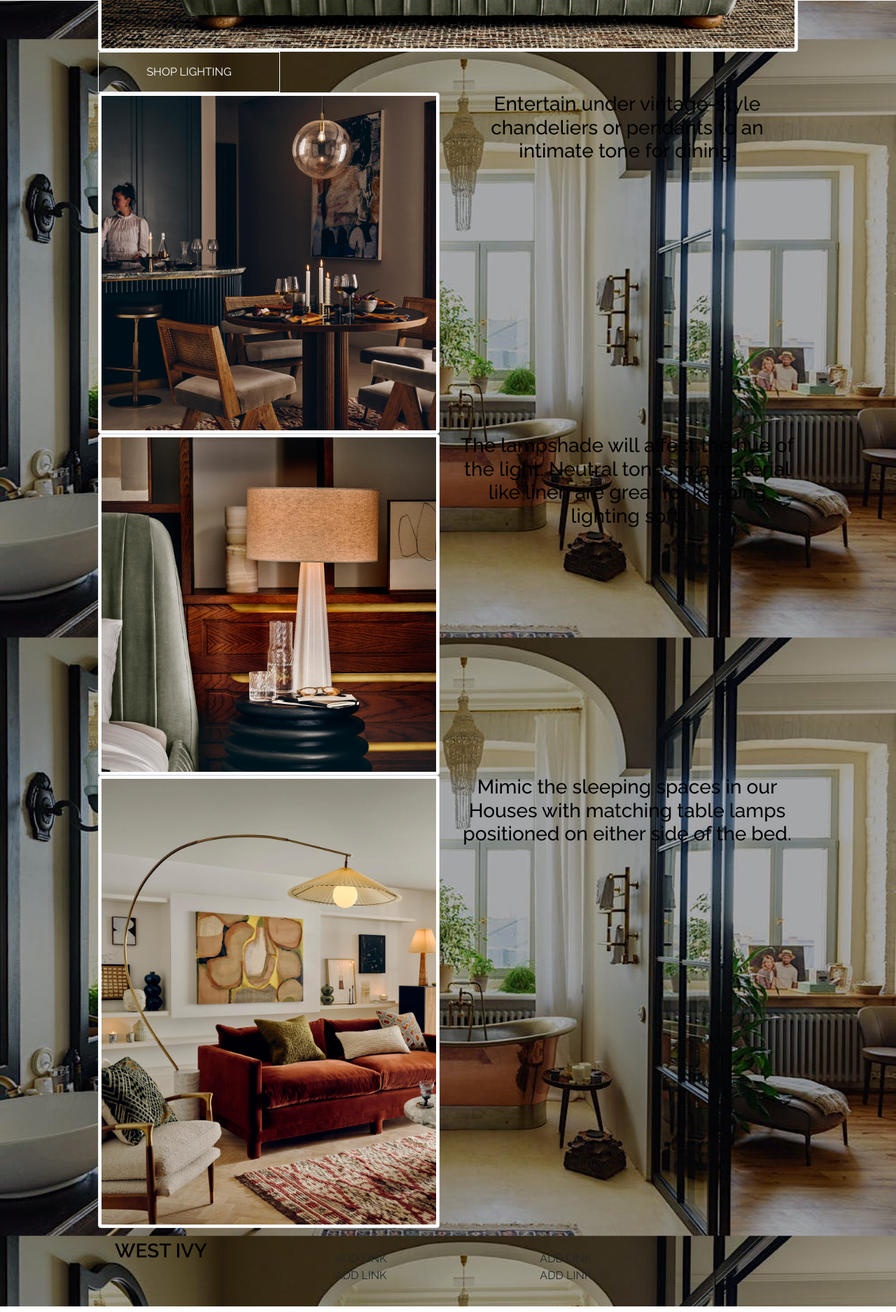
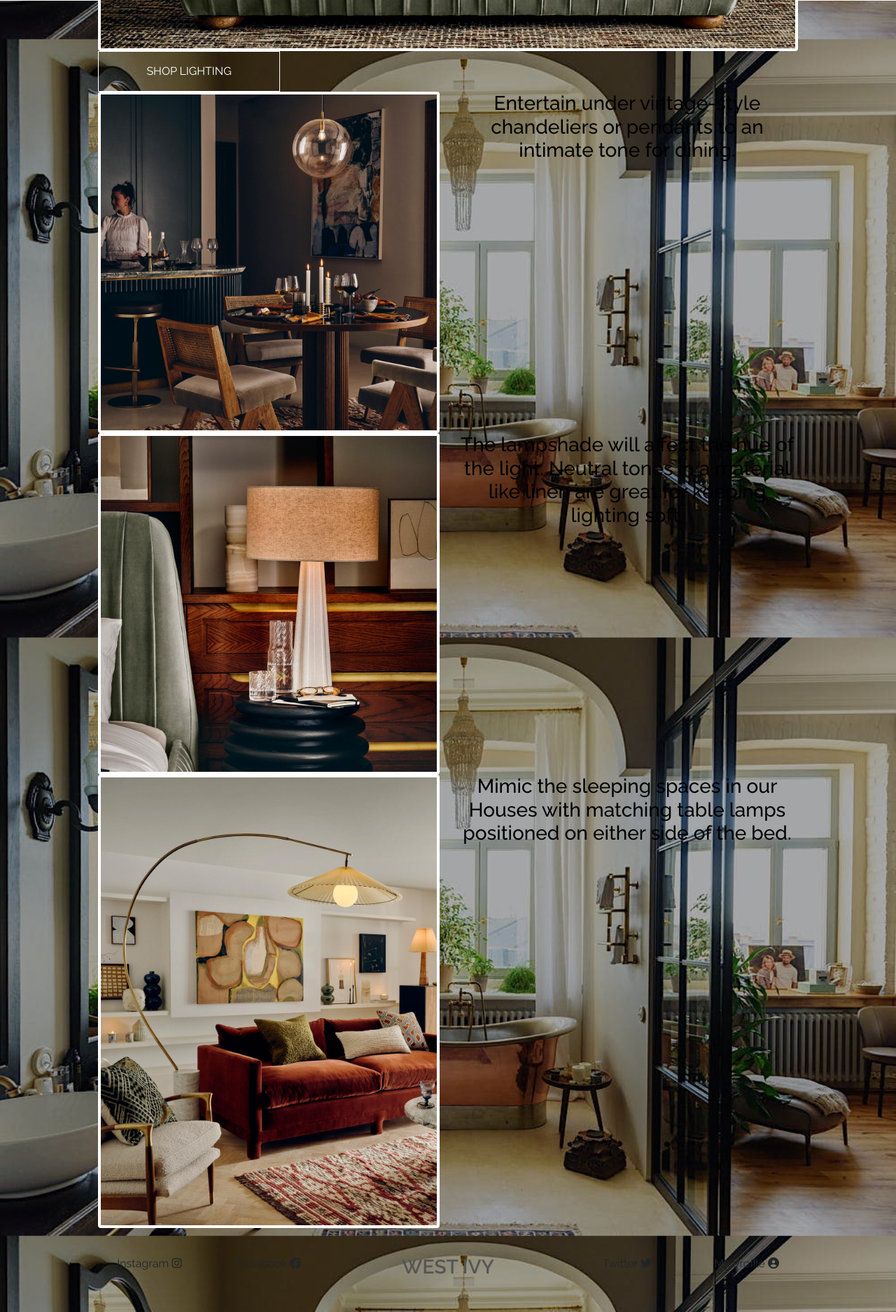
Before and after one commit to carolinecole25/MS4_CC_west_ivy, a Django app: page /lighting_inspiration/ in a window 1280 px wide. Shown: the part 799-2674 px from the top of the page at 70% size. Run offline with Django 3.2, Linux system fonts and the light colour scheme; some libraries are stand-ins or nearby versions.

Commit message:
footer styled and functioning

```diff
--- a/home/templates/home/index.html
+++ b/home/templates/home/index.html
@@ -13,9 +13,9 @@
     <div class="container h-100">
         <div class="row h-100">
             <div class="col-7 col-md-6 my-auto">
-                <h1 class="display-4  text-white">
+                <h4 class="display-4  text-white text-uppercase">
                     Cosy interiors
-                </h1>
+                </h4>
                 <div class="my-5">
                     <h4>
                         <a href="{% url 'products' %}" class="shop-now-button btn rounded-0 text-uppercase py-3">Shop Now</a>
--- a/home/templates/home/lighting_inspiration.html
+++ b/home/templates/home/lighting_inspiration.html
@@ -20,23 +20,23 @@
         </div>
         <div class="row">
             <div class="col-sm-12">
-                <img src="{{ MEDIA_URL }}inspolight.jpeg" alt="Lighting" class="img-thumbnail">
+                <img src="{{ MEDIA_URL }}inspolight.jpeg" alt="Lighting" class="img-thumbnail border-0">
                 <a href="{% url 'products' %}?category=lighting" class="home-button btn rounded-0 text-uppercase py-3">Shop Lighting</a>
             </div>
             <div class="col-sm-12 col-md-6">
-                <img src="{{ MEDIA_URL }}inspolight1.jpeg" alt="Lighting" class="img-thumbnail">
+                <img src="{{ MEDIA_URL }}inspolight1.jpeg" alt="Lighting" class="img-thumbnail border-0">
             </div>
             <div class="col-sm-12 col-md-6 text-black">
                 <h3 class="text-center">Entertain under vintage-style chandeliers or pendants to an intimate tone for dining.</h4>
             </div>
             <div class="col-sm-12 col-md-6">
-                <img src="{{ MEDIA_URL }}inspolight2.jpeg" alt="Lighting" class="img-thumbnail">
+                <img src="{{ MEDIA_URL }}inspolight2.jpeg" alt="Lighting" class="img-thumbnail border-0">
             </div>
             <div class="col-sm-12 col-md-6 text-black">
                 <h3 class="text-center">The lampshade will affect the hue of the light. Neutral tones in a material like linen are great for keeping lighting soft.</h4>
             </div>
             <div class="col-sm-12 col-md-6">
-                <img src="{{ MEDIA_URL }}inspolight3.jpeg" alt="Lighting" class="img-thumbnail">
+                <img src="{{ MEDIA_URL }}inspolight3.jpeg" alt="Lighting" class="img-thumbnail border-0">
             </div>
             <div class="col-sm-12 col-md-6 text-black">
                 <h3 class="text-center">Mimic the sleeping spaces in our Houses with matching table lamps positioned on either side of the bed.</h4>
--- a/static/css/base.css
+++ b/static/css/base.css
@@ -303,3 +303,12 @@ input[name='q']::placeholder {
         height: calc(100vh - 116px);
     }
 }
+
+/* footer */
+
+footer {
+    width: 100%;
+    height: 15vh;
+    align-items: center;
+    display: flex;
+}
--- a/templates/includes/footer.html
+++ b/templates/includes/footer.html
@@ -1,27 +1,28 @@
 <footer>
     <div class="container">
-        <div class="row p-3 d-flex flex-sm-column flex-md-column flex-lg-row w-100 text-black" id="footer-content">
-            <div class="col-lg-4 col-sm-12">
-                <h1 class="text-uppercase fs-3 fw-bolder mx-2">West Ivy</h1>
-                <a href="https://www.instagram.com" target="_blank" class="text-dark text-decoration-none mx-2">
-                    <i class="la-2x lab la-instagram"></i>
-                </a>
-                <a href="https://www.facebook.com" target="_blank" class="text-dark text-decoration-none mx-2">
-                    <i class="la-2x lab la-facebook-square"></i>
-                </a>
-                <a href="https://www.twitter.com/" target="_blank" class="text-dark text-decoration-none mx-2">
-                    <i class="la-2x lab la-twitter-square"></i>
+        <div class="row text-center">
+            <div class="col-xs-6 col-md-2">
+                <a href="https://www.instagram.com" target="_blank" class="text-dark text-decoration-none mx-2">Instagram
+                    <i class="fab fa-instagram"></i>
                 </a>
             </div>
-            <div class="col-lg-8 col-sm-6 text-uppercase d-flex flex-sm-row my-3 pe-5">
-                <div class="col-sm-12 col-lg-6 d-flex flex-column pe-5">
-                   <a href="#" class="text-decoration-none text-dark">Add link</a>
-                    <a href="#" class="text-decoration-none text-dark">Add link</a>
-                </div>
-                <div class="col-sm-12 col-lg-6 d-flex flex-column">
-                    <a href="#" class="text-decoration-none text-dark">Add link</a>
-                    <a href="#" class="text-decoration-none text-dark">Add link</a>
-                </div>
+            <div class="col-xs-6 col-md-2">
+                <a href="https://www.facebook.com" target="_blank" class="text-dark text-decoration-none mx-2">Facebook
+                    <i class="fab fa-facebook"></i>
+                </a>
+            </div>
+            <div class="col-md-4">
+                <h1 class="text-uppercase fs-3 fw-bolder mx-2">West Ivy</h1>
+            </div>
+            <div class="col-xs-6 col-md-2">
+                <a href="https://www.twitter.com/" target="_blank" class="text-dark text-decoration-none mx-2">Twitter
+                    <i class="fab fa-twitter"></i>
+                </a>
+            </div>
+            <div class="col-xs-6 col-md-2">
+                <a href="{% url 'profile' %}" target="_blank" class="text-decoration-none text-dark mx-2">My Profile
+                    <i class="fas fa-user-circle"></i>
+                </a>
             </div>
         </div>
     </div>
```
